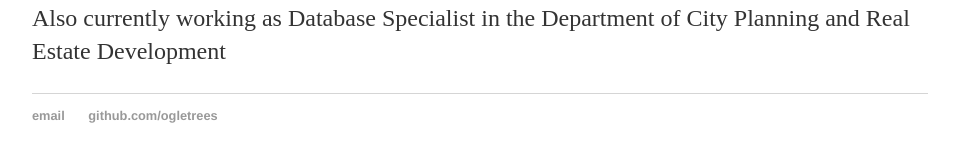
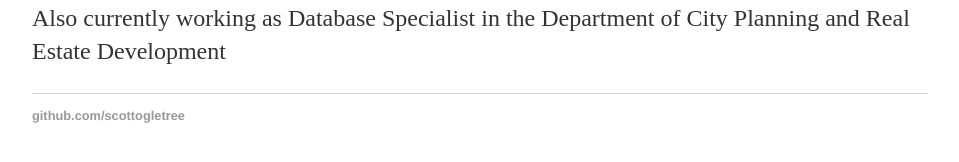
Before and after one commit to scottogletree/ogletrees.github.io, a Jekyll site: the page built from index.html, in a window 1280 px wide. Shown: the part 483-645 px from the top of the page, without its empty margins (160-1119 px from the left). Built offline with Jekyll 4.4.1, drawn with Linux system fonts in a browser that asks for light colours.

Commit message:
Change link

```diff
--- a/_layouts/default.html
+++ b/_layouts/default.html
@@ -26,8 +26,8 @@
 
   <footer>
    <ul>
-   <li><a href="mailto:hello@sogletree.com">email</a></li>
-   <li><a href="https://github.com/ogletrees">github.com/ogletrees</a></li>
+   <!-- <li><a href="mailto:hello@sogletree.com">email</a></li> -->
+   <li><a href="https://github.com/scottogletree">github.com/scottogletree</a></li>
    </ul>
   </footer>
   </body>
```
